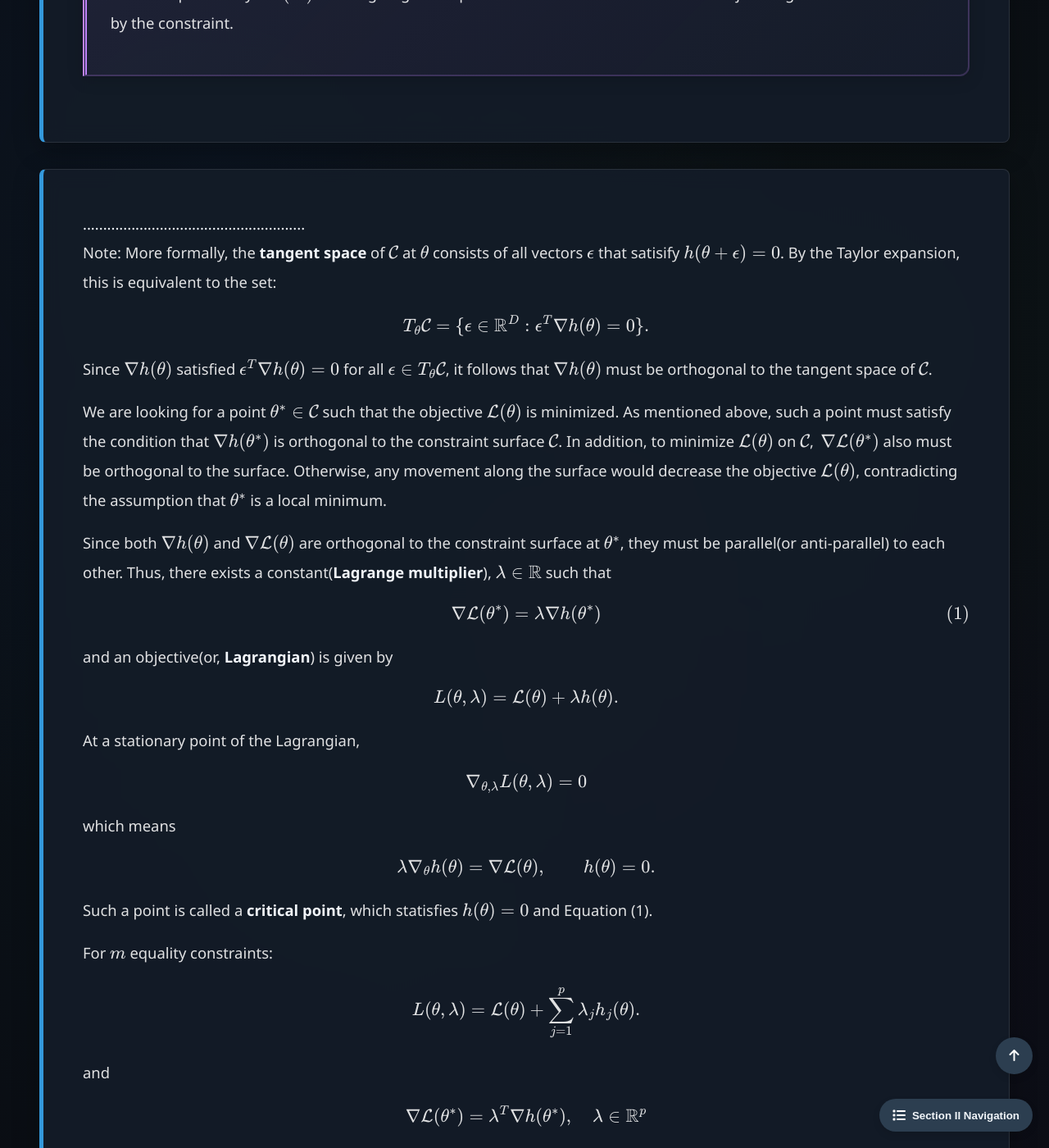
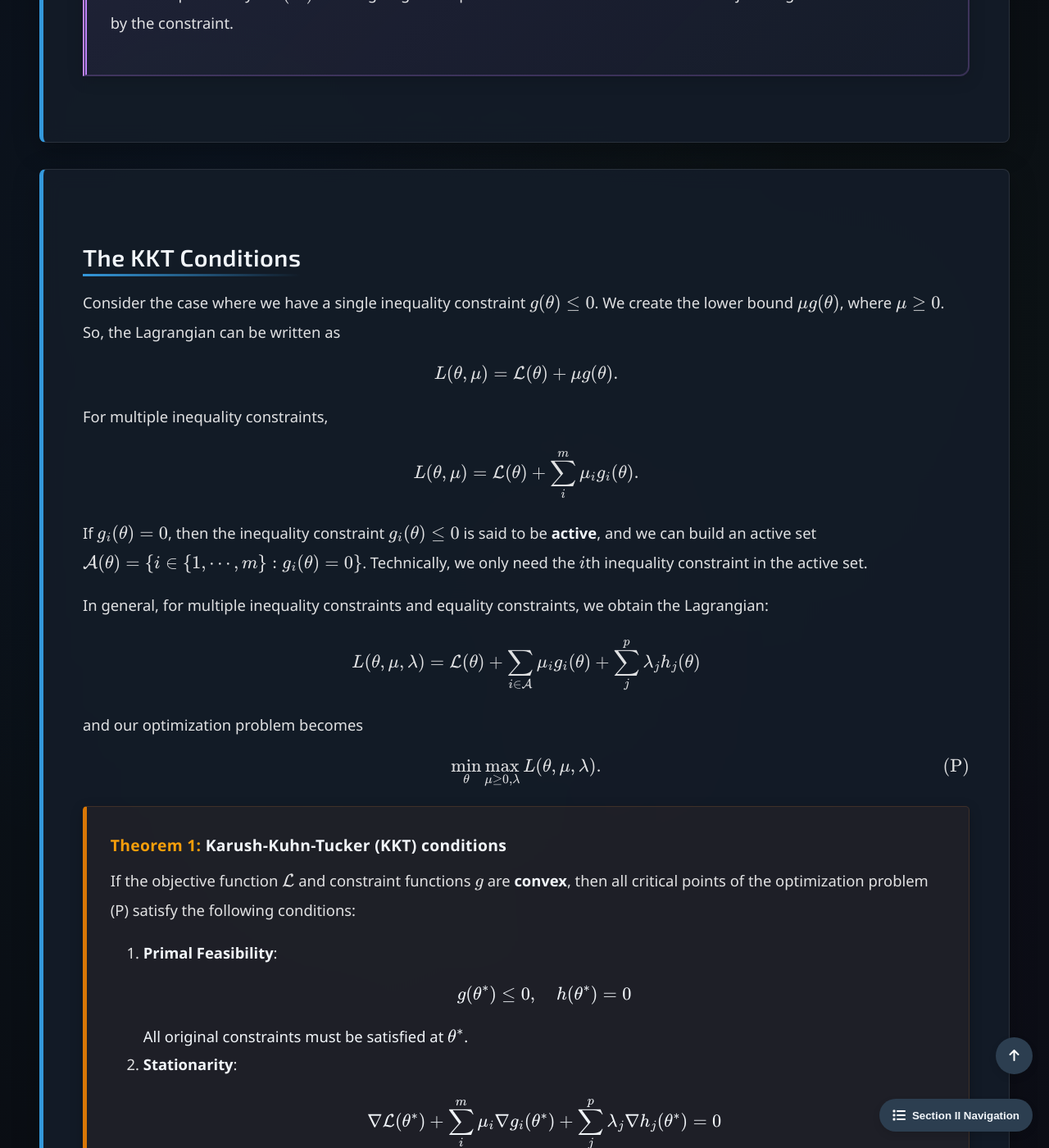
Before and after one commit to Yusukey01/yusukey01.github.io, a Jekyll site: the page built from Mathematics/Calculus/constrained_opt.html, in a window 1280 px wide and 1400 px high, scrolled down 3615 px. Shown: the whole window at 82% size. Built offline with Jekyll 4.4.1, drawn with Linux system fonts in a browser that asks for light colours; some of the changed text lies outside the part shown.

```diff
--- a/Mathematics/Calculus/constrained_opt.html
+++ b/Mathematics/Calculus/constrained_opt.html
@@ -136,69 +136,11 @@ uses_python: true
                     <h3>Geometric Intuition</h3>
                     <p>
                         At a constrained optimum \(\theta^*\), you cannot improve the objective by moving along the constraint surface.
-                        This means the gradient of the objective \(\nabla \mathcal{L}(\theta^*)\) has no component tangent to \(\mathcal{C}\)—it
+                        This means the gradient of the objective \(\nabla \mathcal{L}(\theta^*)\) has no component tangent to \(\mathcal{C}\) - it
                         must point purely in the normal direction, which is spanned by \(\nabla h(\theta^*)\). The Lagrange multiplier \(\lambda\)
                         measures "how much" of the objective gradient is absorbed by the constraint.
                     </p>
                 </div>
-            </section>
-
-            <section id="lm" class="section-content">
-               .......................................................
-
-                <p>
-                    Note: More formally, the <strong>tangent space</strong> of \(\mathcal{C}\) at \(\theta\) consists of all vectors \(\epsilon\) that satisify
-                    \(h(\theta + \epsilon) = 0\). By the Taylor expansion, this is equivalent to the set:
-                    \[
-                    T_{\theta} \mathcal{C} = \{\epsilon \in \mathbb{R}^D : \epsilon^T \nabla h(\theta) =0\}.
-                    \]
-                    Since \(\nabla h(\theta)\) satisfied \(\epsilon^T \nabla h(\theta) =0\) for all \(\epsilon \in  T_{\theta} \mathcal{C}\),
-                    it follows that \(\nabla h(\theta)\) must be orthogonal to the tangent space of \(\mathcal{C}\).
-                </p>
-
-                <p>
-                    We are looking for a point \(\theta^* \in \mathcal{C}\) such that the objective \(\mathcal{L}(\theta)\) is minimized. As mentioned above, such
-                    a point must satisfy the condition that \(\nabla h(\theta^*)\) is orthogonal to the constraint surface \(\mathcal{C}\). In addition,
-                    to minimize \(\mathcal{L}(\theta)\) on \(\mathcal{C}\), \(\,\nabla \mathcal{L}(\theta^*)\) also must be orthogonal to
-                    the surface. Otherwise, any movement along the surface would decrease the objective \(\mathcal{L}(\theta)\), contradicting the assumption
-                    that \(\theta^*\) is a local minimum.
-                </p>
-
-                <p>
-                    Since both \(\nabla h(\theta)\) and \(\nabla \mathcal{L}(\theta)\) are orthogonal to the constraint surface at \(\theta^*\), they must be
-                    parallel(or anti-parallel) to each other. Thus, there exists a constant(<strong>Lagrange multiplier</strong>), \(\lambda \in \mathbb{R}\)
-                    such that
-                    \[
-                    \nabla \mathcal{L}(\theta^*) = \lambda \nabla h(\theta^*) \tag{1}
-                    \]
-                    and an objective(or, <strong>Lagrangian</strong>) is given by
-                    \[
-                    L(\theta, \lambda) = \mathcal{L}(\theta) + \lambda h(\theta).
-                    \]
-                </p>
-
-                <p>
-                    At a stationary point of the Lagrangian,
-                    \[
-                    \nabla_{\theta, \lambda}  L(\theta, \lambda) = 0
-                    \]
-                    which means
-                    \[
-                    \lambda \nabla_{\theta} h(\theta) = \nabla \mathcal{L}(\theta), \qquad h(\theta) = 0.
-                    \]
-                    Such a point is called a <strong>critical point</strong>, which statisfies \(h(\theta) = 0\) and Equation (1).
-                </p>
-
-                <p>
-                    For \(m\) equality constraints:
-                    \[
-                    L(\theta, \lambda) = \mathcal{L}(\theta) + \sum_{j=1}^p \lambda_j h_j(\theta).
-                    \]
-                    and
-                    \[
-                    \nabla \mathcal{L}(\theta^*) = \lambda^T \nabla h(\theta^*), \quad \lambda \in \mathbb{R}^p
-                    \]
-                </p>
             </section>
 
             <section id="kkt" class="section-content">
```
Also changed, not shown: other parts of Mathematics/Calculus/constrained_opt.html (+1 -1 lines).
